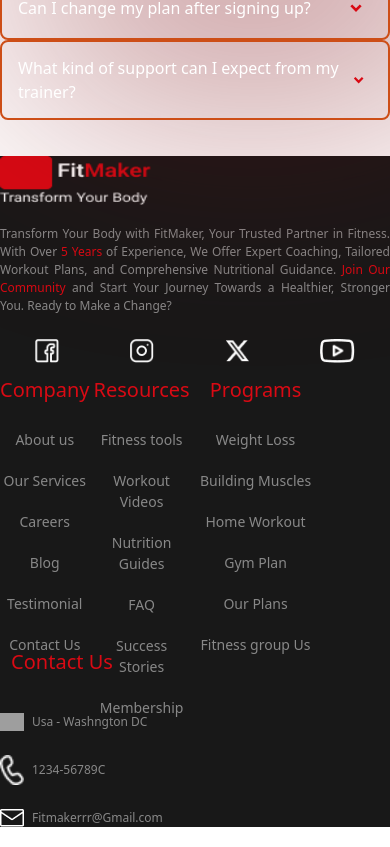
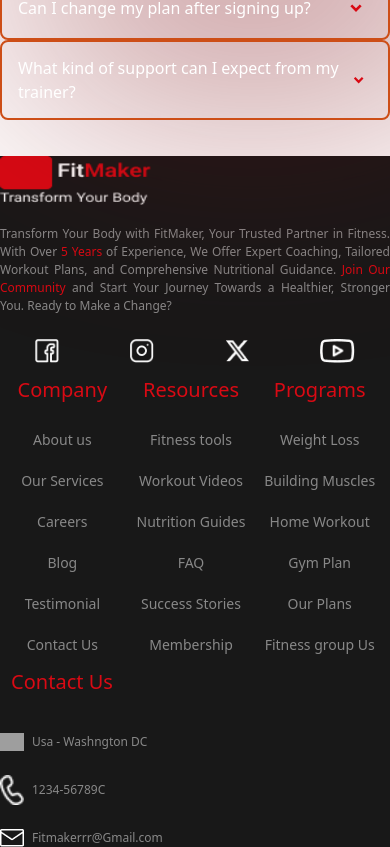
Before and after one commit to 33-af/Fitness-LP, a React (Vite) app: page / in a window 390 px wide. Shown: the part 5397-6244 px from the top of the page. Built offline with nearby package versions, Linux system fonts and the light colour scheme; grey boxes are pictures that could not be loaded.

Commit message:
update footer

```diff
--- a/src/components/Footer.tsx
+++ b/src/components/Footer.tsx
@@ -12,7 +12,7 @@ const Footer = () => {
     return (
         <footer className=" bg-[#181818]  w-full ">
             <div className="xl:w-[1244px] mx-auto my-0 xl:pt-[60px]  xl:pb-[67px] lg:pt-8  lg:middle-container max-w-[430px]:py-8  max-w-[430px]:px-6">
-                <div className="flex flex-col items-center  gap-3  max-w-[430px]:w-full sm:flex-row items-start">
+                <div className="flex flex-col items-center  gap-3  max-[430px]:w-full sm:flex-row items-start">
 
                     <div className="flex flex-col xl:w-[515px]  lg:w-[361px]   ">
                         <img src={FooterLogo} alt="footer-logo" width={151} height={63} className='xl: w-[151px] h-[63px] lg:w-[135px] h-[22px] mb-4 max-w-[430px] max-w-[132px] max-h-[53px]' />
@@ -27,9 +27,10 @@ const Footer = () => {
                         </div>
                     </div>
 
-                    <div className=" flex  gap-1 xl:w-[515px] xl:items-start justify-between xl:h-[301px]  lg:w-[361px]  lg: h-[260px]  max-w-[430px]:w-full max-h-[280px] max-w-[430px]:justify-center items-start">
+                    <div className=" flex  gap-1 xl:w-[515px] xl:items-start justify-between xl:h-[301px]  lg:w-[361px]  lg:h-[260px]
+                    max-[430px]:max-w-[382px]  max-h-[280px] max-[430px]:flex items-center  max-[430px]:justify-center ">
 
-                        <div className="flex flex-col xl:max-w-[169px] lg:w-[118px] max-w-[124px]:w-full  ">
+                        <div className="flex flex-col xl:max-w-[169px] lg:w-[118px] max-w-[124px]:w-full  max-[430px]:w-[125px] ">
                             <h2 className="text-[#D90A14] text-[20px] text-center xl:mb-9 lg:mb-6  max-[430px]:mb-6">
                                 Company
                             </h2>
@@ -42,7 +43,7 @@ const Footer = () => {
                             </div>
                         </div>
 
-                        <div className="flex flex-col xl:max-w-[169px] lg:w-[118px] max-w-[124px]:w-full  ">
+                        <div className="flex flex-col xl:max-w-[169px] lg:w-[118px] max-w-[124px]:w-full  max-[430px]:w-[125px] ">
                             <h2 className="text-[#D90A14] text-[20px] text-center xl:mb-9 lg:mb-6  max-[430px]:mb-6">
                                 Resources
                             </h2>
@@ -64,7 +65,7 @@ const Footer = () => {
 
 
 
-                        <div className="flex flex-col xl:w-[169px] lg:w-[118px] max-w-[124px] w-full  ">
+                        <div className="flex flex-col xl:max-w-[169px] lg:w-[118px] max-w-[124px]:w-full  max-[430px]:w-[125px] ">
                             <h2 className="text-[#D90A14] text-[20px] text-center xl:mb-9 lg:mb-6  max-[430px]:mb-6">
                                 Programs
                             </h2>
```
